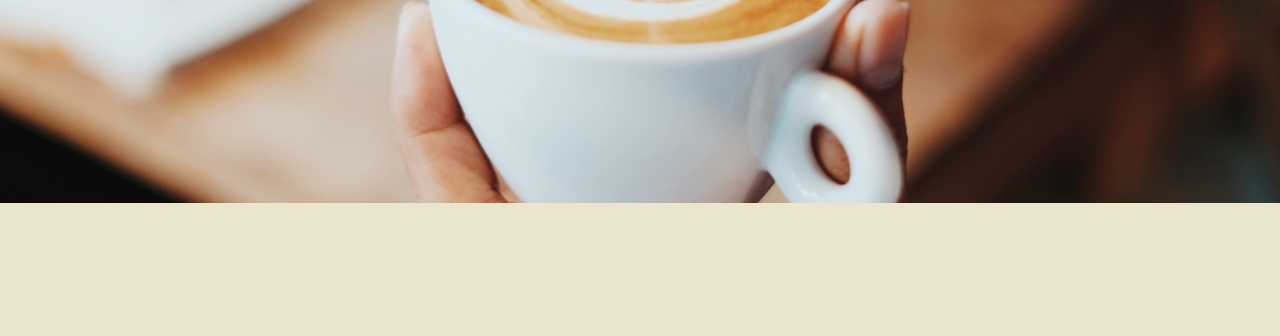
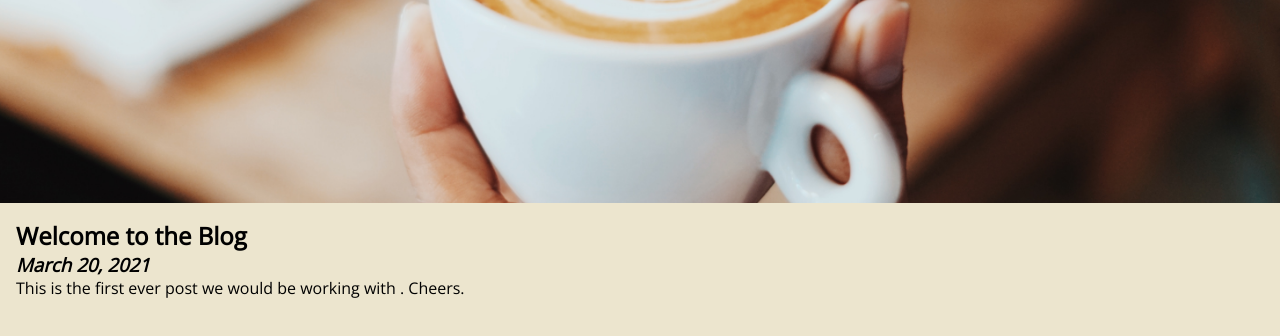
Before and after one commit to Palmlight/Coffe-Shop, a Gatsby site: page / in a window 1280 px wide. Shown: the part 436-772 px from the top of the page. Built offline with nearby package versions, Linux system fonts and the light colour scheme; Gatsby itself is replaced by a stand-in of ours.

Commit message:
Add initial blog listing

```diff
--- a/gatsby-config.js
+++ b/gatsby-config.js
@@ -2,5 +2,15 @@
   siteMetadata: {
     title: "The Coffee Blog",
   },
-  plugins: [`gatsby-plugin-netlify-cms`],
+  plugins: [
+    `gatsby-plugin-netlify-cms`,
+    {
+      resolve: "gatsby-source-filesystem",
+      options: {
+        name: "blog",
+        path: "src/blog",
+      },
+    },
+    `gatsby-transformer-remark`,
+  ],
 }
--- a/package.json
+++ b/package.json
@@ -16,6 +16,8 @@
   "dependencies": {
     "gatsby": "^2.23.7",
     "gatsby-plugin-netlify-cms": "^4.3.5",
+    "gatsby-source-filesystem": "^2.3.14",
+    "gatsby-transformer-remark": "^2.8.19",
     "netlify-cms-app": "^2.12.15",
     "react": "^16.13.1",
     "react-dom": "^16.13.1"
--- /dev/null
+++ b/src/components/BlogList.js
@@ -0,0 +1,37 @@
+import React from "react"
+import { graphql, useStaticQuery } from "gatsby"
+import BlogPost from "./BlogPost"
+
+const BlogList = () => {
+  const data = useStaticQuery(graphql`
+    {
+      allMarkdownRemark {
+        edges {
+          node {
+            id
+            frontmatter {
+              title
+              date(formatString: "MMMM D, YYYY")
+            }
+            excerpt
+          }
+        }
+      }
+    }
+  `)
+
+  return (
+    <div>
+      {data.allMarkdownRemark.edges.map(edge => (
+        <BlogPost
+          key={edge.node.id}
+          title={edge.node.frontmatter.title}
+          date={edge.node.frontmatter.date}
+          excerpt={edge.node.excerpt}
+        />
+      ))}
+    </div>
+  )
+}
+
+export default BlogList
--- /dev/null
+++ b/src/components/BlogPost.js
@@ -0,0 +1,15 @@
+import React from "react"
+
+import styles from "./Blogpost.module.css"
+
+const BlogPost = ({ title, date, excerpt }) => {
+  return (
+    <article className={styles.blog}>
+      <h2>{title}</h2>
+      <h3>{date}</h3>
+      <p>{excerpt}</p>
+    </article>
+  )
+}
+
+export default BlogPost
--- /dev/null
+++ b/src/components/Blogpost.module.css
@@ -0,0 +1,12 @@
+.blog {
+  padding: 1rem;
+}
+
+.blog h2 {
+  margin: 0;
+}
+
+.blog h3 {
+  margin: 0;
+  font-style: italic;
+}
--- a/src/pages/index.js
+++ b/src/pages/index.js
@@ -1,27 +1,29 @@
-import React from 'react';
+import React from "react"
 
-import { graphql, useStaticQuery } from 'gatsby';
+import { graphql, useStaticQuery } from "gatsby"
 
-import Layout from '../components/Layout';
+import Layout from "../components/Layout"
 
-import styles from './index.module.css';
+import styles from "./index.module.css"
+import BlogList from "../components/BlogList"
 
 export default function IndexPage() {
   const data = useStaticQuery(graphql`
-  {
-    site {
-      siteMetadata {
-        title
+    {
+      site {
+        siteMetadata {
+          title
+        }
       }
     }
-  }
-`);
+  `)
 
   return (
     <Layout>
       <div id={styles.hero}>
         <h1>{data.site.siteMetadata.title}</h1>
       </div>
+      <BlogList />
     </Layout>
-  );
+  )
 }
```
Also changed, not shown: 1 other file.
